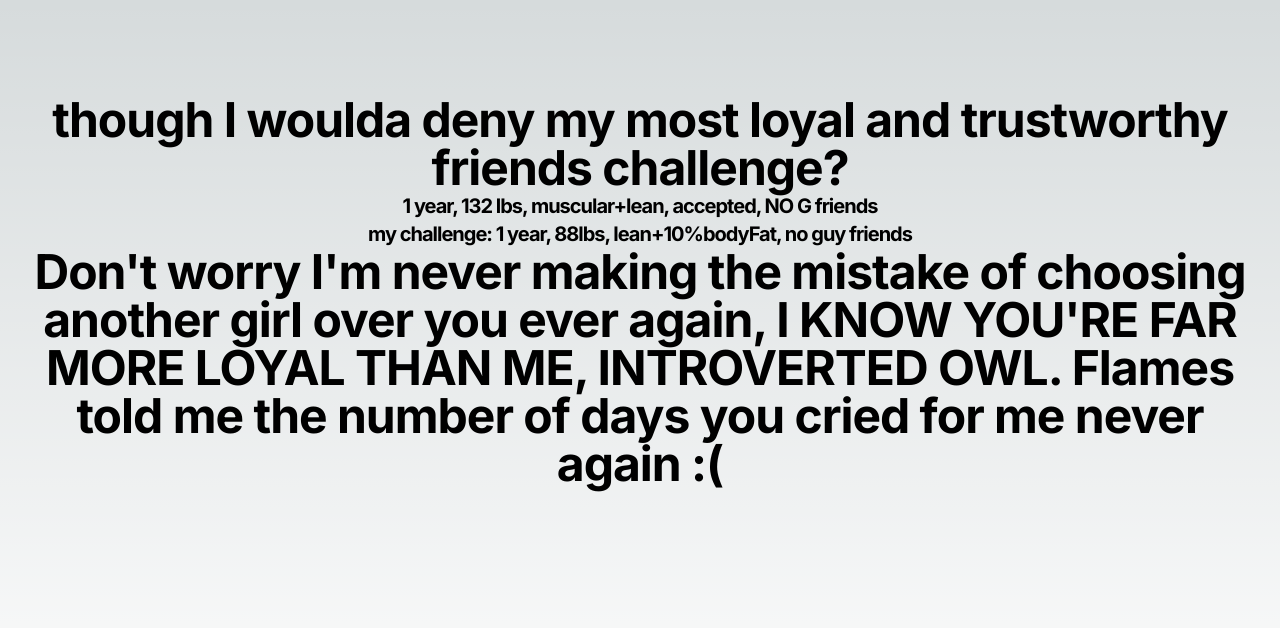
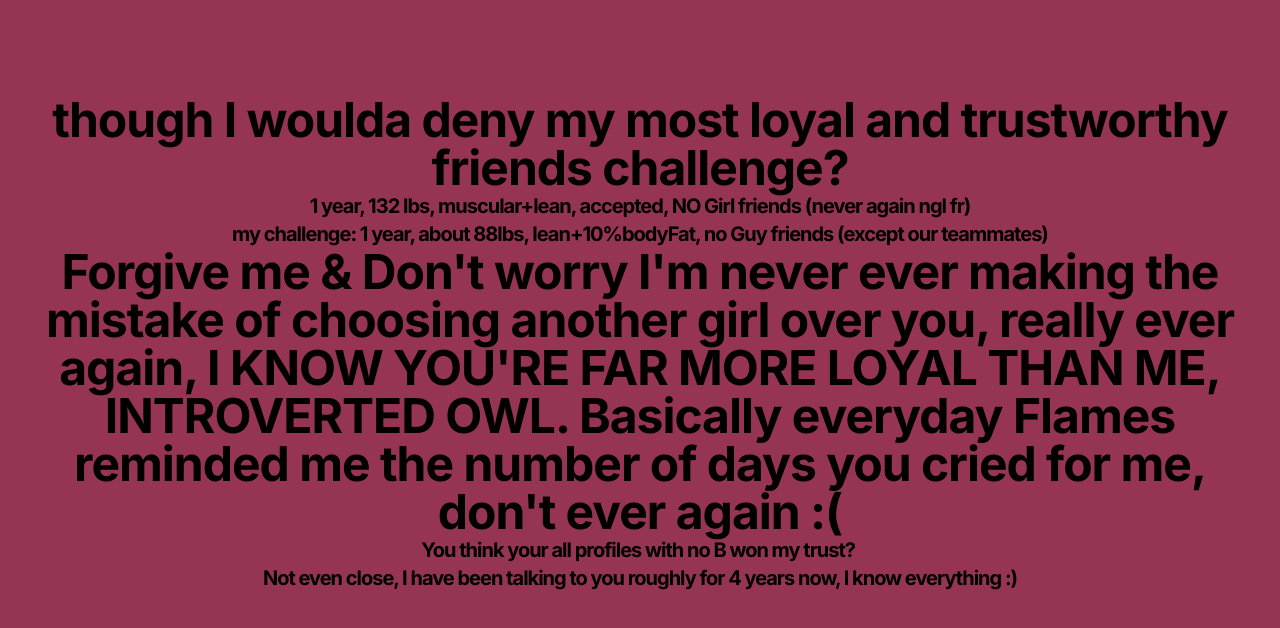
Before and after one commit to pixelDriftadv/redirect, a Next.js app: page / in a window 1280 px wide. Shown: the top 628 px of the page. Built offline with nearby package versions, Linux system fonts and the light colour scheme.

Commit message:
Update page.tsx

```diff
--- a/src/app/page.tsx
+++ b/src/app/page.tsx
@@ -4,14 +4,19 @@ import { cn } from '../../lib/utils';
 
 export default function Home() {
   return (
-    <main className="flex min-h-screen flex-col items-center justify-between py-24 px-6">
+    <main className="flex min-h-screen bg-[#953553] flex-col items-center justify-between py-24 px-6">
             <p className="z-10  whitespace-pre-wrap text-center text-xl font-bold tracking-tighter ">
           <span className='text-5xl'>though I woulda deny my most loyal and trustworthy friends challenge?</span>
               <br/>
-              1 year, 132 lbs, muscular+lean, accepted, NO G friends<br/>
-              my challenge: 1 year, 88lbs, lean+10%bodyFat, no guy friends<br/>
-              <span className='text-5xl'>{"Don't worry I'm never making the mistake of choosing another girl over you ever again, I KNOW YOU'RE FAR MORE LOYAL THAN ME, INTROVERTED OWL. Flames told me the number of days you cried for me never again :("}</span>
-               </p>
+              1 year, 132 lbs, muscular+lean, accepted, NO Girl friends (never again ngl fr)<br/>
+              my challenge: 1 year, about 88lbs, lean+10%bodyFat, no Guy friends (except our teammates)<br/>
+              <span className='text-5xl'>{"Forgive me & Don't worry I'm never ever making the mistake of choosing another girl over you, really ever again, I KNOW YOU'RE FAR MORE LOYAL THAN ME, INTROVERTED OWL. Basically everyday Flames reminded me the number of days you cried for me, don't ever again :("}</span>
+              <br/>
+              You think your all profiles with no B won my trust? <br/>
+              {" Not even close, I have been talking to you roughly for 4 years now, I know everything :) "}<br/>
+
+
+            </p>
     </main>
   );
 }
```
